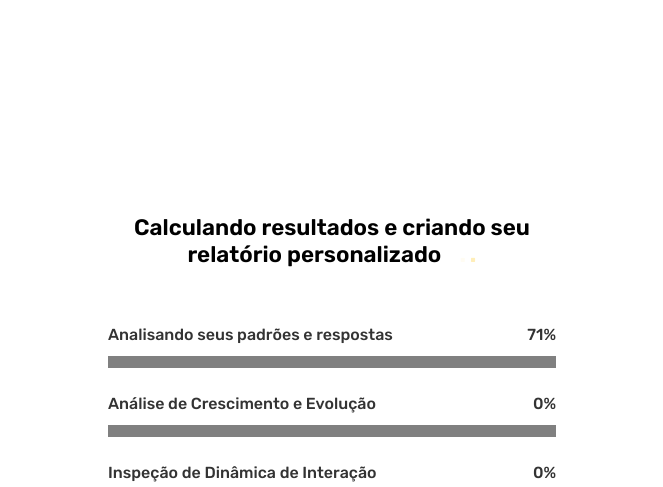
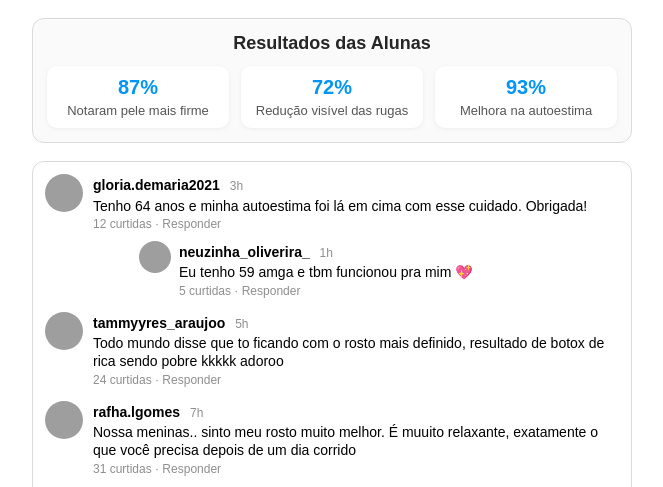
Before and after one commit to joanammtt69/analise-result-alzh, a plain HTML site: page index.html in a window 1280 px wide. Shown: the top 487 px of the page, without its empty margins (308-971 px from the left). Drawn offline with Linux system fonts and the light colour scheme; grey boxes are pictures that could not be loaded.

Commit message:
Update index.html

```diff
--- a/index.html
+++ b/index.html
@@ -1,160 +1,212 @@
-<!DOCTYPE html>
-<html lang="pt-BR">
-<head>
-  <meta charset="UTF-8" />
-  <title>Análise em Progresso</title>
-  <meta name="viewport" content="width=device-width, initial-scale=1, maximum-scale=1, user-scalable=no" />
-  <link href="https://fonts.googleapis.com/css2?family=Rubik:wght@400;500;600&display=swap" rel="stylesheet" />
 <style>
-    *, *::before, *::after {
-      box-sizing: border-box;
+  /* Container geral */
+  .analise-container {
+    max-width: 600px;
+    margin: 0 auto;
+    padding: 10px 14px 0 14px; /* topo reduzido */
+    font-family: Arial, sans-serif;
   }
 
-    html, body {
-      margin: 0;
-      padding: 0;
-      height: 100vh;
-      width: 100vw;
-      overflow: hidden;
-      font-family: 'Rubik', sans-serif;
-      background: transparent; /* Fundo transparente */
-      display: flex;
-      justify-content: center;
-      align-items: center;
+  /* Bloco de análise */
+  .analise-resultados {
+    background: #fafafa;
+    border: 1px solid #dbdbdb;
+    border-radius: 12px;
+    padding: 14px;
+    margin-bottom: 18px;
+    text-align: center;
   }
 
-    #quiz-container {
-      height: auto;
-      width: 100%;
-      max-width: 480px;
-      padding: 16px;
-      box-sizing: border-box;
+  .analise-resultados h2 {
+    font-size: 18px;
+    margin: 0 0 12px 0;
+    font-weight: bold;
+    color: #262626;
+  }
+
+  .analise-dados {
     display: flex;
+    justify-content: space-around;
+    flex-wrap: wrap;
+    gap: 12px;
+  }
+
+  .analise-item {
+    flex: 1;
+    min-width: 90px;
+    background: #fff;
+    border-radius: 10px;
+    padding: 10px;
+    box-shadow: 0 1px 4px rgba(0,0,0,0.06);
+  }
+
+  .analise-item h3 {
+    font-size: 20px;
+    margin: 0;
+    font-weight: bold;
+    color: #0095f6;
+  }
+
+  .analise-item p {
+    margin: 4px 0 0 0;
+    font-size: 13px;
+    color: #555;
+  }
+
+  /* Estilo dos comentários IG */
+  .ig-comentarios {
+    background: #fff;
+    border: 1px solid #dbdbdb;
+    border-radius: 12px;
+    padding: 12px;
+  }
+
+  .ig-box-comentario {
+    display: flex;
+    align-items: flex-start;
+    margin-bottom: 14px;
+  }
+
+  .ig-box-comentario img {
+    width: 38px;
+    height: 38px;
+    border-radius: 50%;
+    margin-right: 10px;
+    object-fit: cover;
+  }
+
+  .ig-texto {
+    flex: 1;
+    font-size: 14px;
+  }
+
+  .ig-texto p {
+    margin: 2px 0;
+    line-height: 1.3;
+  }
+
+  .ig-texto strong {
+    font-weight: 600;
+    margin-right: 6px;
+  }
+
+  .ig-tempo {
+    color: #8e8e8e;
+    font-size: 12px;
+  }
+
+  .ig-reacoes {
+    color: #8e8e8e;
+    font-size: 12px;
+    margin-top: 2px;
+  }
+
+  .ig-resposta {
+    display: flex;
+    align-items: flex-start;
+    margin-top: 10px;
+    margin-left: 46px;
+  }
+
+  .ig-resposta img {
+    width: 32px;
+    height: 32px;
+    border-radius: 50%;
+    margin-right: 8px;
+    object-fit: cover;
+  }
+
+  .ig-plugin {
+    display: flex;
+    align-items: center;
+    font-size: 12px;
+    color: #8e8e8e;
+    border-top: 1px solid #dbdbdb;
+    padding-top: 8px;
+    margin-top: 12px;
+  }
+
+  .ig-plugin img {
+    width: 16px;
+    margin-right: 6px;
+  }
+
+  /* Ajustes para celular */
+  @media (max-width: 480px) {
+    .analise-dados {
       flex-direction: column;
       align-items: center;
     }
-
-    h1 {
-      font-size: 1.4rem;
-      font-weight: 700;
-      text-align: center;
-      margin-bottom: 1rem;
-      color: #000; /* Preto para título */
+    .analise-item {
+      width: 100%;
+      max-width: 220px;
     }
-
-    .dots span {
-      animation: blink 1s infinite;
-      margin-left: 3px;
-      font-weight: 700;
-      font-size: 1.6rem;
-      line-height: 1;
-      color: #ffe89c; /* Amarelo suave */
-    }
-
-    .dots span:nth-child(2) { animation-delay: 0.2s; }
-    .dots span:nth-child(3) { animation-delay: 0.4s; }
-
-    @keyframes blink {
-      0%, 20% { opacity: 0; }
-      50% { opacity: 1; }
-      100% { opacity: 0; }
-    }
-
-    .progress-container {
-      margin-top: 25px;
-      width: 100%;
-    }
-
-    .progress-step {
-      margin-bottom: 25px;
-    }
-
-    .progress-step p {
-      display: flex;
-      justify-content: space-between;
-      font-weight: 500;
-      font-size: 1rem;
-      margin-bottom: 6px;
-      color: #333; /* Cinza escuro */
-    }
-
-    progress {
-      width: 100%;
-      height: 12px;
-      appearance: none;
-      border-radius: 8px;
-      background-color: #f9f9f9; /* fundo quase branco */
-    }
-
-    progress::-webkit-progress-value {
-      background-color: #ffe89c; /* Amarelo */
-      border-radius: 8px;
-      transition: width 0.3s ease;
-    }
-
-    progress::-moz-progress-bar {
-      background-color: #ffe89c;
-      border-radius: 8px;
-      transition: width 0.3s ease;
   }
 </style>
-</head>
-<body>
 
-  <div id="quiz-container">
-    <h1>Calculando resultados e criando seu relatório personalizado <span class="dots"><span>.</span><span>.</span><span>.</span></span></h1>
+<div class="analise-container">
 
-    <div class="progress-container">
-      <div class="progress-step">
-        <p><span>Analisando seus padrões e respostas</span><span id="label1">0%</span></p>
-        <progress id="bar1" value="0" max="100"></progress>
+  <!-- Bloco de análise -->
+  <div class="analise-resultados">
+    <h2>Resultados das Alunas</h2>
+    <div class="analise-dados">
+      <div class="analise-item">
+        <h3>87%</h3>
+        <p>Notaram pele mais firme</p>
       </div>
-      <div class="progress-step">
-        <p><span>Análise de Crescimento e Evolução</span><span id="label2">0%</span></p>
-        <progress id="bar2" value="0" max="100"></progress>
+      <div class="analise-item">
+        <h3>72%</h3>
+        <p>Redução visível das rugas</p>
       </div>
-      <div class="progress-step">
-        <p><span>Inspeção de Dinâmica de Interação</span><span id="label3">0%</span></p>
-        <progress id="bar3" value="0" max="100"></progress>
-      </div>
-      <div class="progress-step">
-        <p><span>Decodificando seus comportamentos e tendências</span><span id="label4">0%</span></p>
-        <progress id="bar4" value="0" max="100"></progress>
+      <div class="analise-item">
+        <h3>93%</h3>
+        <p>Melhora na autoestima</p>
       </div>
     </div>
   </div>
 
-  <script>
-    const steps = [
-      { id: 'bar1', label: 'label1' },
-      { id: 'bar2', label: 'label2' },
-      { id: 'bar3', label: 'label3' },
-      { id: 'bar4', label: 'label4' }
-    ];
+  <!-- Comentários IG -->
+  <div class="ig-comentarios">
 
-    let current = 0;
+    <div class="ig-box-comentario">
+      <img src="https://protocolocriancanovamente.com.br/wp-content/uploads/2025/07/gloriademaria.jpg" alt="gloria.64">
+      <div class="ig-texto">
+        <p><strong>gloria.demaria2021</strong> <span class="ig-tempo">3h</span></p>
+        <p>Tenho 64 anos e minha autoestima foi lá em cima com esse cuidado. Obrigada!</p>
+        <div class="ig-reacoes">12 curtidas · Responder</div>
 
-    function animateStep() {
-      if (current >= steps.length) return;
-      const step = steps[current];
-      const bar = document.getElementById(step.id);
-      const label = document.getElementById(step.label);
-      let value = 0;
+        <div class="ig-resposta">
+          <img src="https://protocolocriancanovamente.com.br/wp-content/uploads/2025/07/neuzinha.jpg" alt="neuzinha_bemestar">
+          <div>
+            <p><strong>neuzinha_oliverira_</strong> <span class="ig-tempo">1h</span></p>
+            <p>Eu tenho 59 amga e tbm funcionou pra mim 💖</p>
+            <div class="ig-reacoes">5 curtidas · Responder</div>
+          </div>
+        </div>
+      </div>
+    </div>
 
-      const interval = setInterval(() => {
-        value++;
-        bar.value = value;
-        label.textContent = value + '%';
+    <div class="ig-box-comentario">
+      <img src="https://protocolocriancanovamente.com.br/wp-content/uploads/2025/07/Design-sem-nome-_4_-1.webp" alt="tammyres_araujo">
+      <div class="ig-texto">
+        <p><strong>tammyyres_araujoo</strong> <span class="ig-tempo">5h</span></p>
+        <p>Todo mundo disse que to ficando com o rosto mais definido, resultado de botox de rica sendo pobre kkkkk adoroo</p>
+        <div class="ig-reacoes">24 curtidas · Responder</div>
+      </div>
+    </div>
 
-        if (value >= 100) {
-          clearInterval(interval);
-          current++;
-          animateStep();
-        }
-      }, 70);
-    }
+    <div class="ig-box-comentario">
+      <img src="https://protocolocriancanovamente.com.br/wp-content/uploads/2025/07/perfil-sem-foto.webp" alt="laurinha_gomes">
+      <div class="ig-texto">
+        <p><strong>rafha.lgomes</strong> <span class="ig-tempo">7h</span></p>
+        <p>Nossa meninas.. sinto meu rosto muito melhor. É muuito relaxante, exatamente o que você precisa depois de um dia corrido</p>
+        <div class="ig-reacoes">31 curtidas · Responder</div>
+      </div>
+    </div>
 
-    animateStep();
-  </script>
-</body>
-</html>
+    <div class="ig-plugin">
+      <img src="https://upload.wikimedia.org/wikipedia/commons/thumb/a/a5/Instagram_icon.png/48px-Instagram_icon.png" alt="Instagram">
+      <span>Plug-in oficial do Instagram</span>
+    </div>
+  </div>
+</div>
```
Lines whose indentation alone changed are shown as unchanged.
